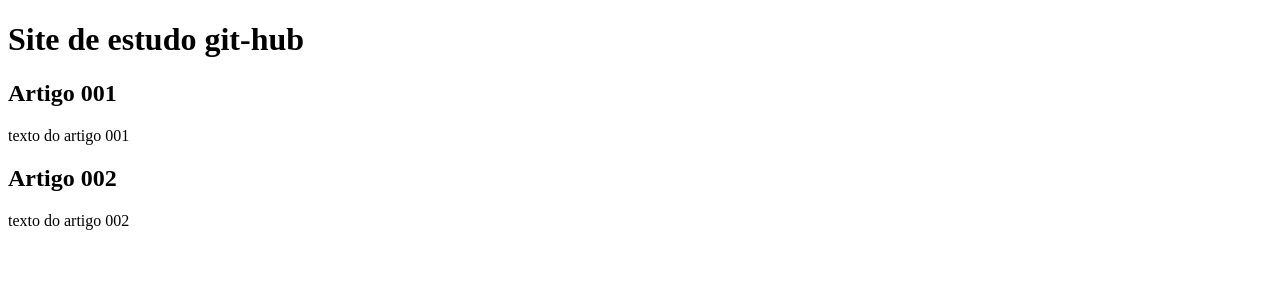
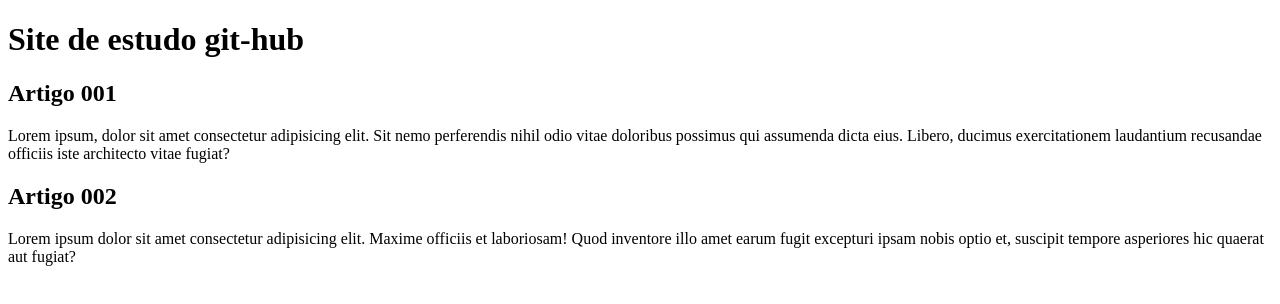
Before and after one commit to 12081980/projeto-site, a plain HTML site: page index.html in a window 1280 px wide. Drawn offline with Linux system fonts and the light colour scheme.

Commit message:
escrevendo o conteudo

```diff
--- a/index.html
+++ b/index.html
@@ -13,10 +13,10 @@
         </header>
         <article>
             <h2>Artigo 001</h2>
-            <p>texto do artigo 001</p>
+            <p>Lorem ipsum, dolor sit amet consectetur adipisicing elit. Sit nemo perferendis nihil odio vitae doloribus possimus qui assumenda dicta eius. Libero, ducimus exercitationem laudantium recusandae officiis iste architecto vitae fugiat?</p>
         </article>
          <h2>Artigo 002</h2>
-            <p>texto do artigo 002</p>
+            <p>Lorem ipsum dolor sit amet consectetur adipisicing elit. Maxime officiis et laboriosam! Quod inventore illo amet earum fugit excepturi ipsam nobis optio et, suscipit tempore asperiores hic quaerat aut fugiat?</p>
     </main>
 </body>
 </html>
```
